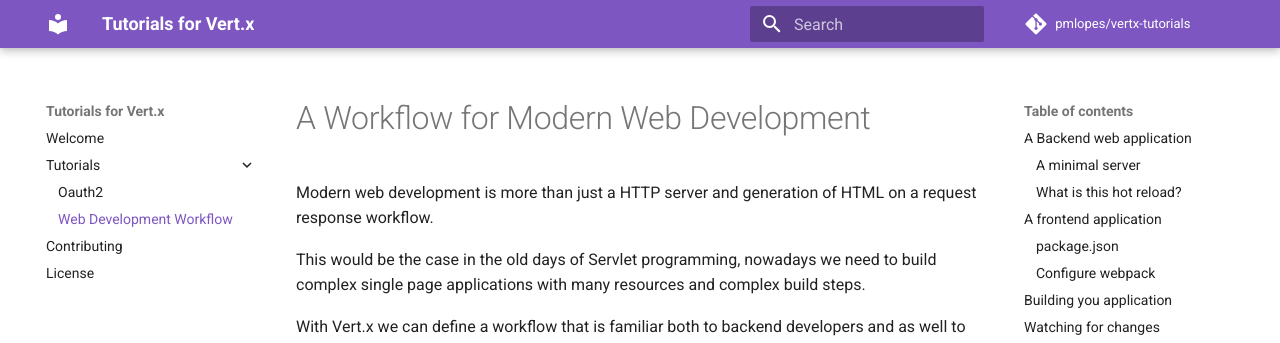
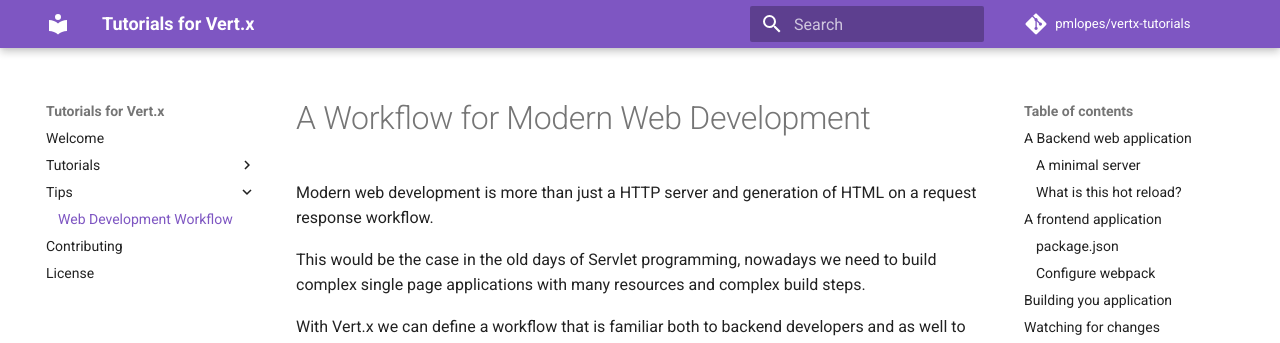
Before and after one commit to pmlopes/vertx-tutorials, an MkDocs documentation site: the page built from docs/tips/web/workflow.md, in a window 1280 px wide. Shown: the top 343 px of the page. Built offline with MkDocs 1.6.1 and Material for MkDocs 9.7.7, drawn with Linux system fonts in a browser that asks for light colours; comment, search, counter and statistics services are not loaded; old or Windows-style settings are respelled for this version of MkDocs.

Commit message:
reorg the content structure

```diff
--- a/mkdocs.yml
+++ b/mkdocs.yml
@@ -77,8 +77,9 @@
 pages:
   - Welcome: index.md
   - Tutorials:
-    - Oauth2: oauth2/github.md
-    - Web Development Workflow: web/workflow.md
+    - Oauth2: tutorials/oauth2/github.md
+  - Tips:
+    - Web Development Workflow: tips/web/workflow.md
   - Contributing: contributing.md
   - License: license.md
 
```
Also changed, not shown: docs/tips/web/images/hotreload.gif (renamed from docs/web/images/hotreload.gif), docs/tips/web/workflow.md (renamed from docs/web/workflow.md), docs/tutorials/oauth2/github.md (renamed from docs/oauth2/github.md), docs/tutorials/oauth2/images/oauth_prompt.png (renamed from docs/oauth2/images/oauth_prompt.png).
